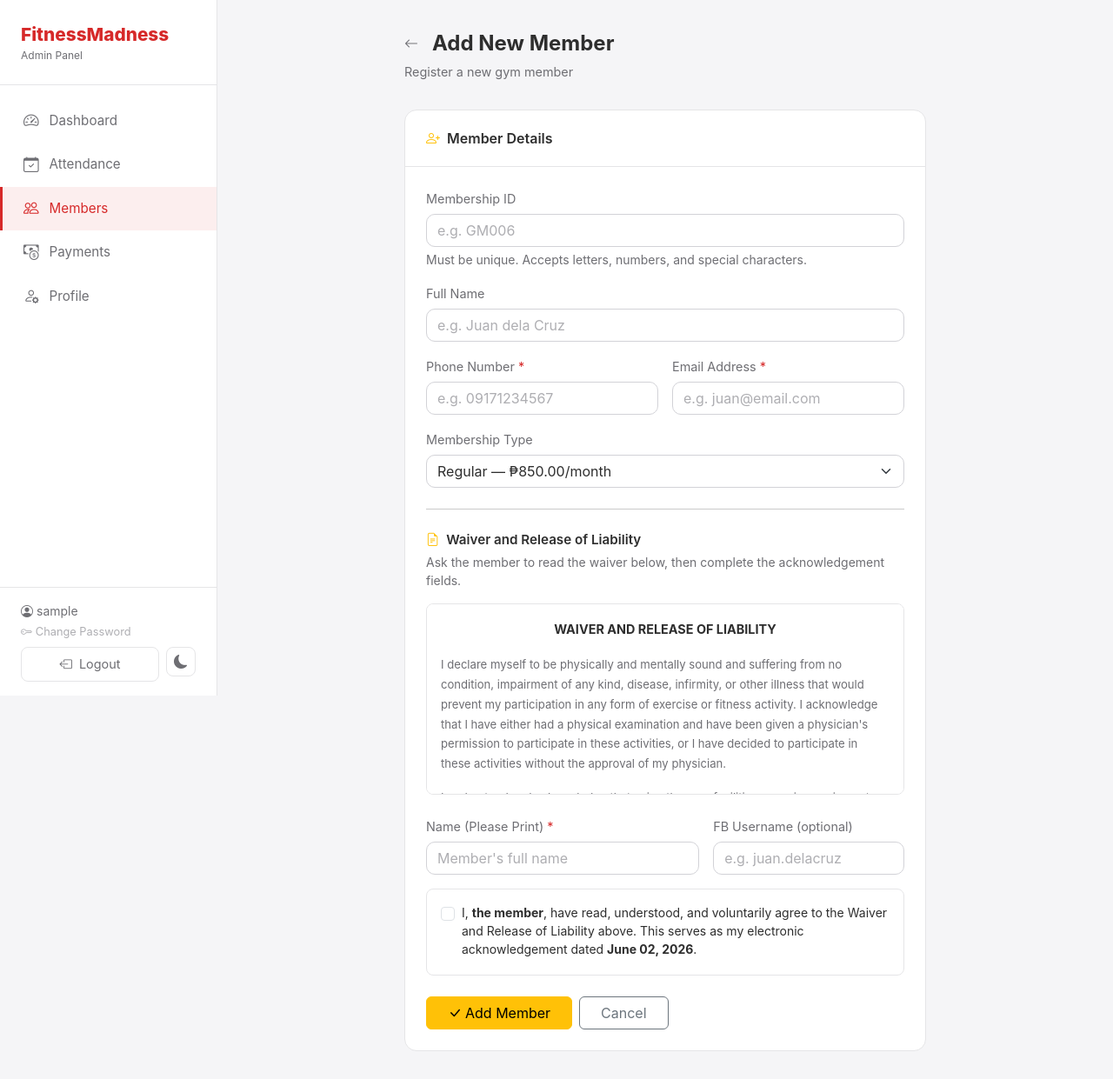
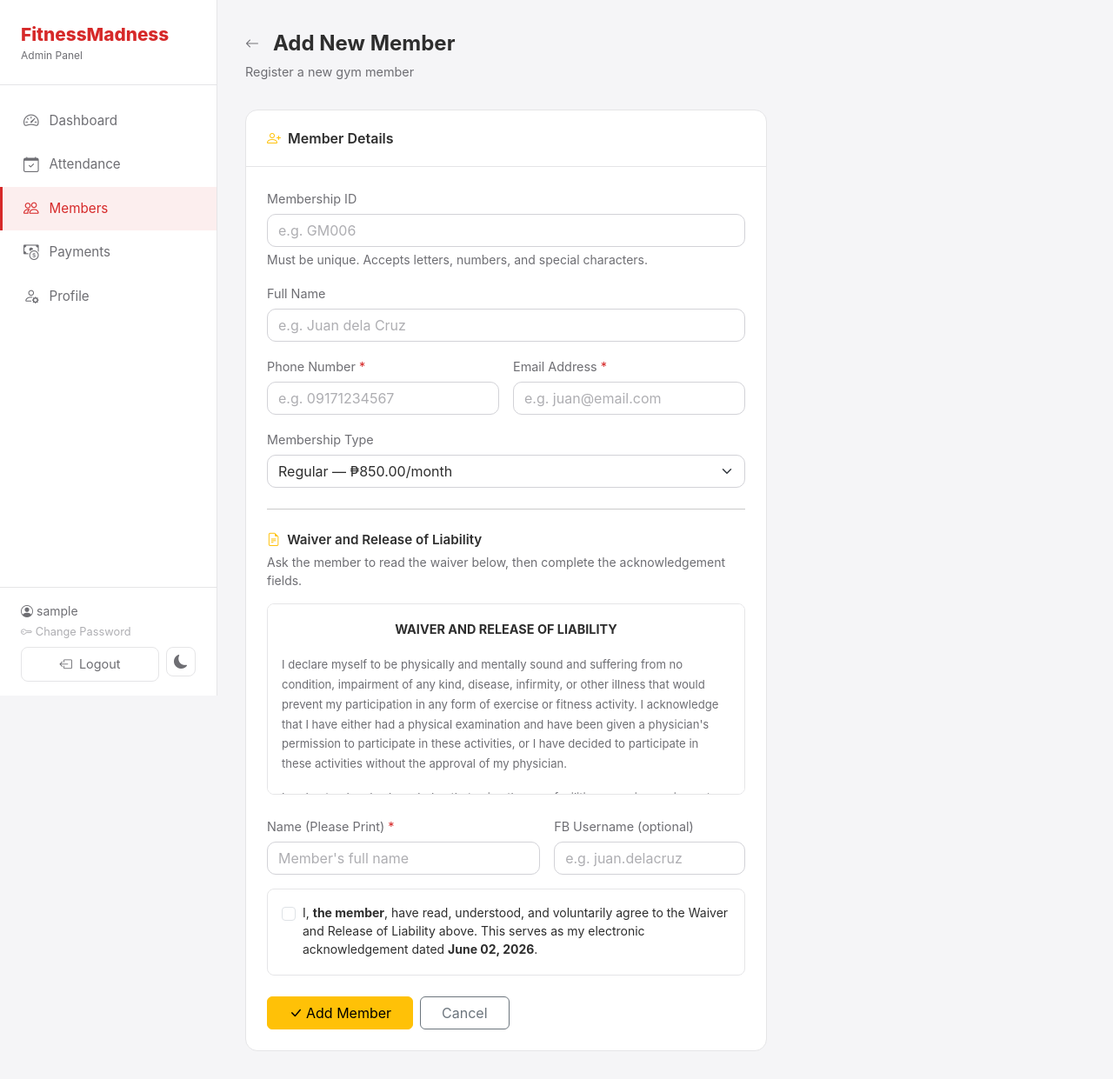
Before and after one commit to reymartlouie/fitnessmadness, a Flask app: page /admin/members/add in a window 1280 px wide. Shown: the whole page at 87% size. Run offline with Flask 3, Linux system fonts and the light colour scheme; the visitor is signed in with stand-in values (Sample User, id 1); some libraries are stand-ins or nearby versions.

Commit message:
style: left-align member form title and card to match admin page layout
Co-Authored-By: Claude Sonnet 4.6 <noreply@anthropic.com>

```diff
--- a/templates/admin/member_form.html
+++ b/templates/admin/member_form.html
@@ -3,9 +3,6 @@
 {% block title %}{{ 'Edit' if action == 'edit' else 'Add' }} Member{% endblock %}
 
 {% block content %}
-<div class="d-flex flex-column align-items-center">
-
-<div style="width: 100%; max-width: 600px;">
 <div class="d-flex align-items-center gap-3 mb-1">
     <a href="{{ url_for('admin.members') }}" class="text-muted text-decoration-none">
         <i class="bi bi-arrow-left"></i>
@@ -13,9 +10,8 @@
     <div class="page-title mb-0">{{ 'Edit Member' if action == 'edit' else 'Add New Member' }}</div>
 </div>
 <div class="page-subtitle">{{ 'Update member details' if action == 'edit' else 'Register a new gym member' }}</div>
-</div>
 
-<div class="table-card" style="width: 100%; max-width: 600px;">
+<div class="table-card" style="max-width: 600px;">
     <div class="table-card-header">
         <i class="bi bi-person-plus me-2 text-warning"></i>Member Details
     </div>
@@ -140,8 +136,6 @@
         </form>
     </div>
 </div>
-
-</div>
 {% endblock %}
 
 {% block scripts %}
```
Lines whose indentation alone changed are shown as unchanged.
